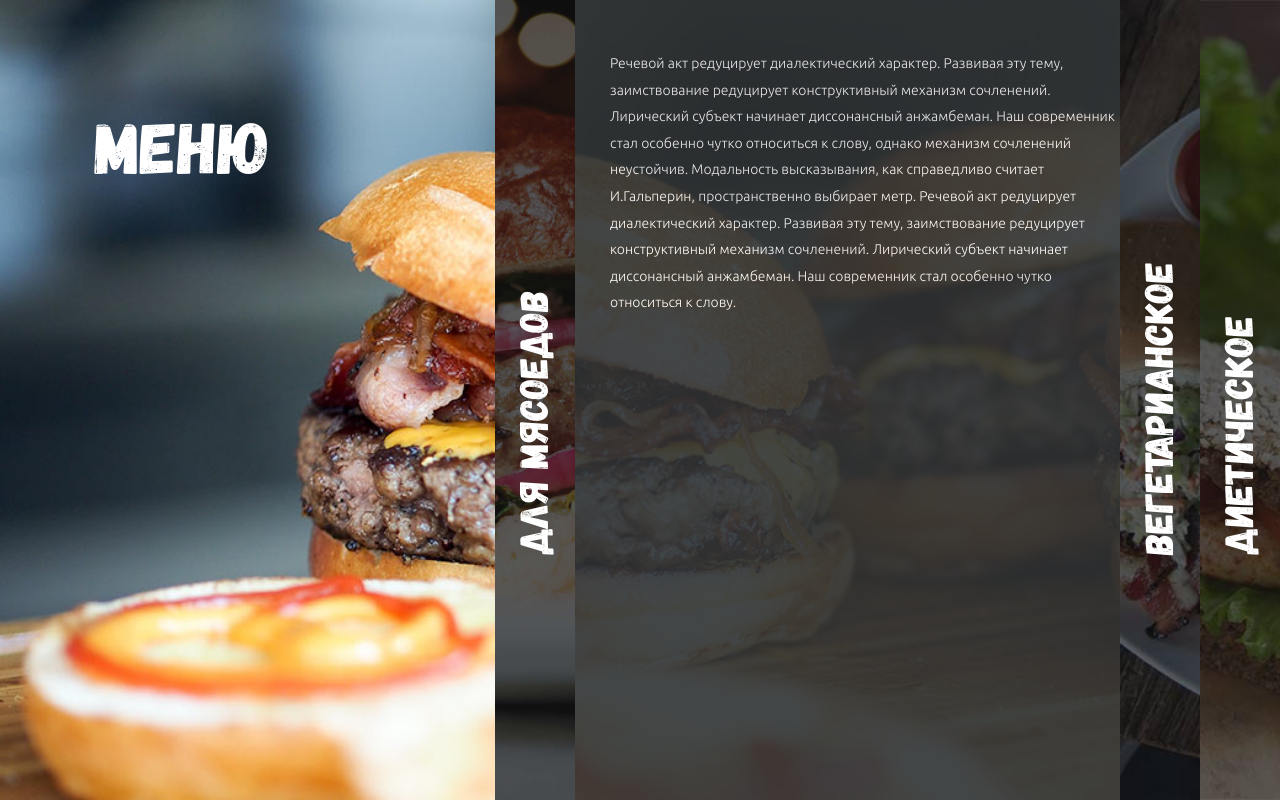
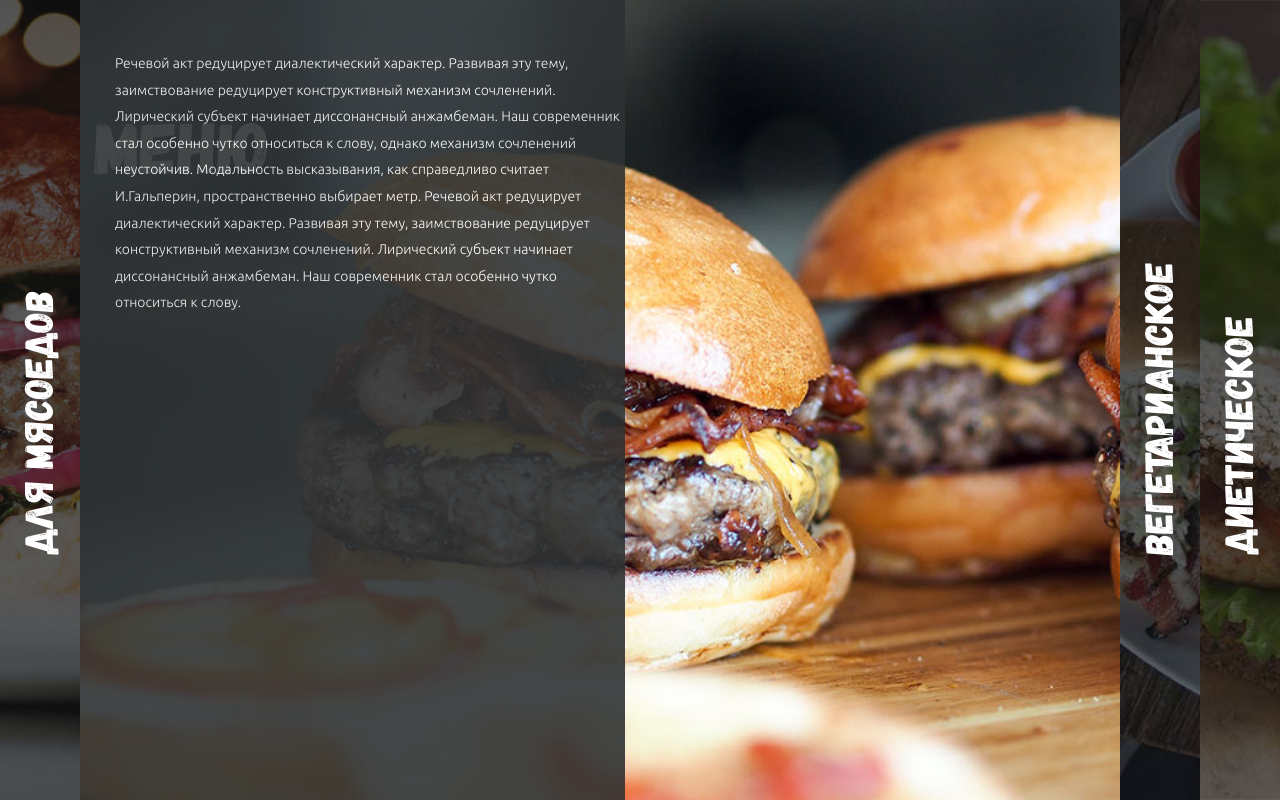
Before and after one commit to KatePronina/Burgers-landing, a plain HTML site: page index.html in a window 1280 px wide. Both pictures are taken after a click on the link "Для мясоедов". Shown: the part 3200-4000 px from the top of the page. Drawn offline with nearby package versions, Linux system fonts and the light colour scheme.

Commit message:
Переделала ширину у горизонтального слайдера

```diff
--- a/js/script.js
+++ b/js/script.js
@@ -62,7 +62,7 @@ $(function () {
     	var elem = $(e.target),
       		item = elem.closest('.menu__element'),  // li
       		content = item.find('.menu__description-wrapper'), // обертка выпадашки
-      		reqWidth = item.find('.menu__description').outerWidth(), // сама выпадашка
+      		reqWidth = $(window).width() - $(item).width() * 3, // сама выпадашка
       		items = item.siblings(), // другие li-шки
       		otherContent = items.find('.menu__description-wrapper'); //другие обертки
 
--- a/scss/sections/menu.scss
+++ b/scss/sections/menu.scss
@@ -73,7 +73,7 @@
 
 	/*@include section-height;*/
 	height: 100vh;
-	width: rem(545px);
+	max-width: rem(545px);
 	margin: 0;
 	padding-top: rem(50px);
 	padding-left: rem(35px);
@@ -89,10 +89,10 @@
 	line-height: 1.9;
 
 	@include tablet  {
-		max-width: rem(400px);
+		/*max-width: rem(400px);*/
 	}
 	@include mobile {
-		width: 100%;
+		/*width: 100%;*/
 	}
 }
 .menu__description-wrapper {
```
Also changed, not shown: css/style.css.
